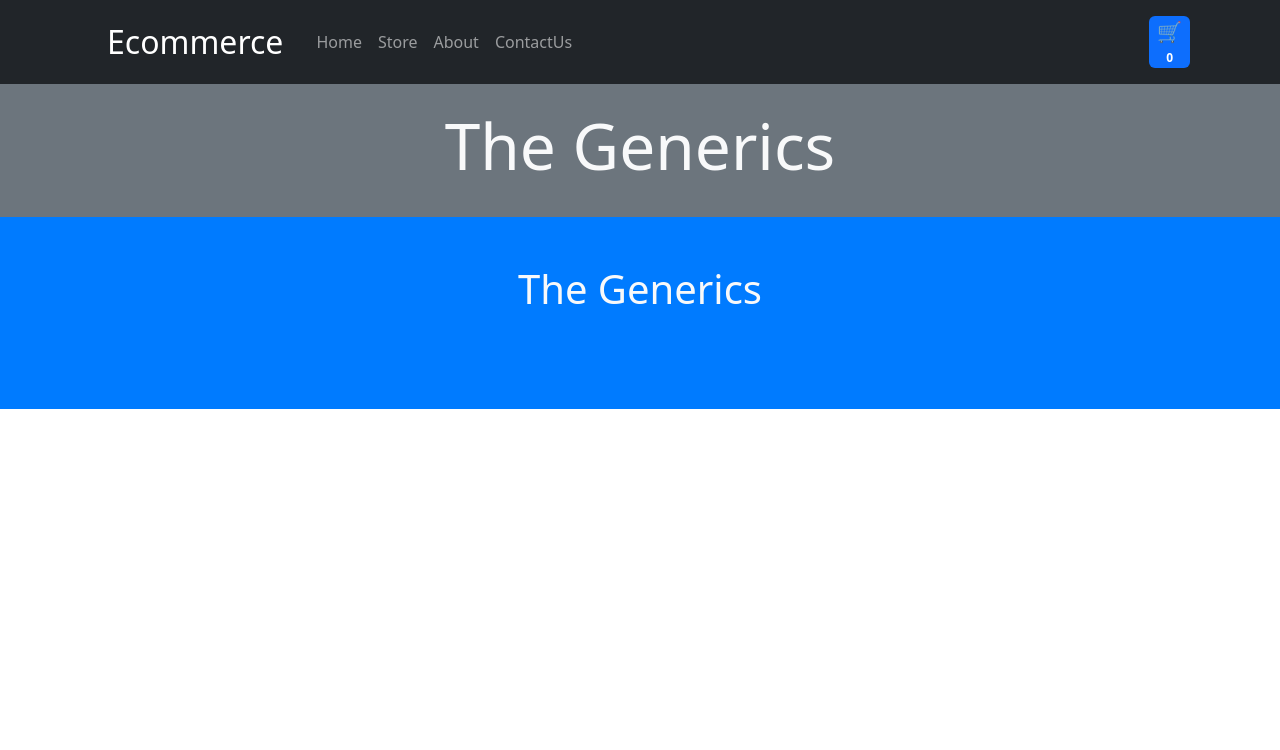
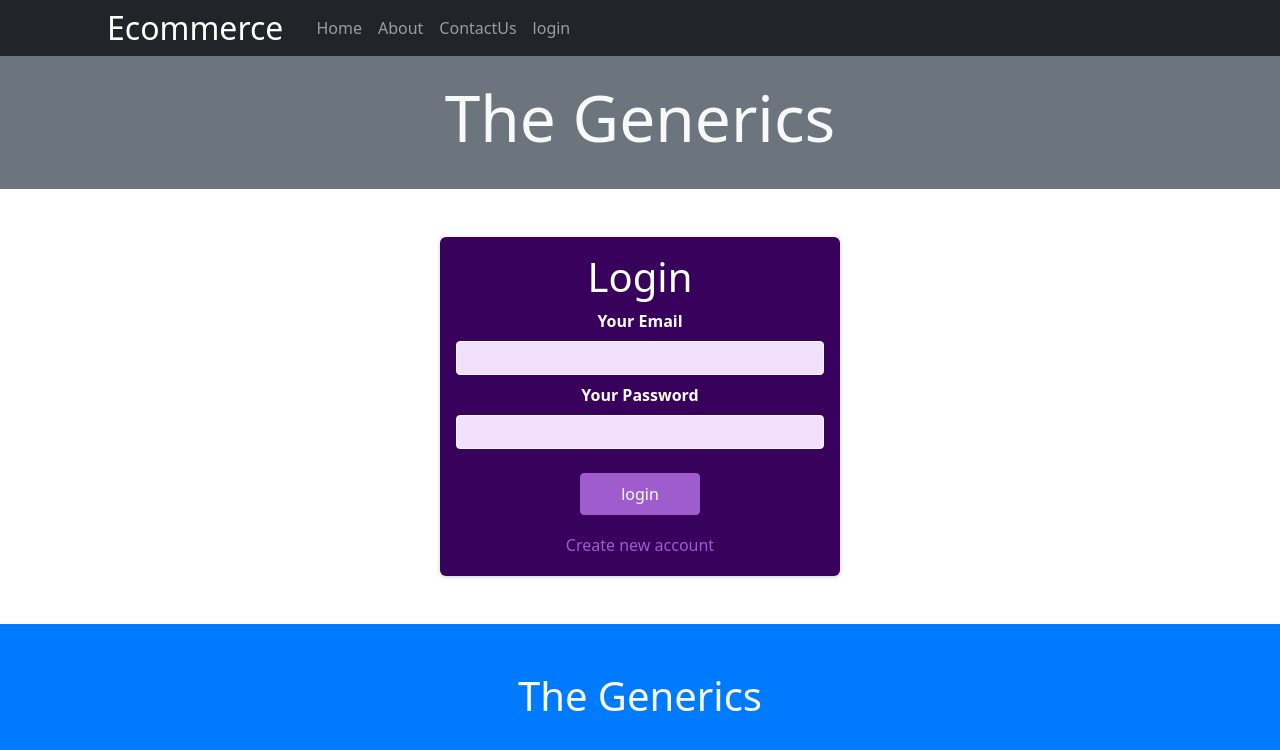
Before and after one commit to gouravgupta7799/E-commerce-Website, a React (Create React App) app: page / in a window 1280 px wide. Shown: the top 750 px of the page. Built offline with nearby package versions, Linux system fonts and the light colour scheme.

Commit message:
Adding Login to Ecommerce

```diff
--- a/package.json
+++ b/package.json
@@ -10,7 +10,7 @@
     "react": "^18.2.0",
     "react-bootstrap": "^2.9.2",
     "react-dom": "^18.2.0",
-    "react-router-dom": "^6.21.2",
+    "react-router-dom": "^6.21.3",
     "react-scripts": "5.0.1",
     "web-vitals": "^2.1.4"
   },
--- a/src/App.js
+++ b/src/App.js
@@ -4,37 +4,40 @@ import About from './Component/Pages/About/About'
 import ContactUS from './Component/Pages/ContactUS/ContactUS';
 import Home from './Component/Pages/Home/Home'
 import Products from './Component/Pages/Products/Products'
-import RootLayout from './Component/Pages/Root';
-import { createBrowserRouter, RouterProvider } from 'react-router-dom';
-// import { Route, createRoutesFromElements } from 'react-router-dom';
+import { BrowserRouter, Route, Routes } from 'react-router-dom';
 import SingleProduct from './Component/Pages/Products/SingleProduct'
-// const routeDefinitions = createRoutesFromElements(
-//   <Route>
-//     <Route path='/' element={<Home />} />
-//     <Route path='/home' element={<Home />} />
-//     <Route path='/store' element={<Products />} />
-//     <Route path='/About' element={<About />} />
-//   </Route>
-// )
-// const router = createBrowserRouter(routeDefinitions)
-
-const router = createBrowserRouter([
-  {
-    path: '/',
-    element: <RootLayout />,
-    children: [{ path: '/home', element: <Home /> },
-    { path: '/store', element: <Products /> },
-    { path: '/about', element: <About /> },
-    { path: '/contact', element: <ContactUS /> },
-      { path: '/singleproduct/:prodId', element: <SingleProduct /> },
-    ]
-  },
-])
+import Header from './Component/Layout/Header';
+import Footer from './Component/Layout/Footer';
+import CartProvider from './Component/ContextStore/CartProvider';
+import Headline from './Component/Layout/Headline';
+import { useContext } from 'react';
+import AuthContext from './Component/ContextStore/Auth-Context';
+import Login from './Component/LoginForm/Login'
 
 function App() {
+
+  const AuthCtx = useContext(AuthContext);
+  const Auth = AuthCtx.isLoggedIn
+  console.log(Auth)
   return (
     <div className="App">
-      <RouterProvider router={router} />
+
+      <BrowserRouter>
+        <CartProvider>
+          <Header />
+          <Headline />
+          <Routes>
+            <Route path='/' element={<Login />} />
+            <Route path='/home' element={<Home />} />
+            <Route path='/store' element={Auth && <Products />} />
+            <Route path='/About' element={<About />} />
+            <Route path='/singleproduct/:prodId' element={Auth && <SingleProduct />} />
+            <Route path='/contact' element={<ContactUS />} />
+          </Routes>
+          <Footer />
+        </CartProvider>
+      </BrowserRouter>
+
     </div >
   );
 }
--- /dev/null
+++ b/src/Component/ContextStore/Auth-Context.js
@@ -0,0 +1,13 @@
+import React from "react";
+
+
+
+const AuthContext = React.createContext({
+
+  isToken: '',
+  isLoggedIn: false,
+  logIn: () => { },
+  logOut: () => { },
+})
+
+export default AuthContext;
--- /dev/null
+++ b/src/Component/ContextStore/AuthProvider.js
@@ -0,0 +1,45 @@
+import React, { useState } from 'react'
+import AuthContext from './Auth-Context'
+
+
+export default function AuthProvider(props) {
+
+  const initialToken = localStorage.getItem('token');
+  const [token, setToken] = useState(initialToken);
+  const userIsLoggedIn = !!token;
+
+  let timeOut;
+
+
+  const loginHandler = (token) => {
+    setToken(token);
+    localStorage.setItem('token', token)
+    timeOut = setTimeout(() => {
+      localStorage.removeItem('token')
+      console.log('setTimeout')
+    }, (500000))
+
+  }
+
+
+  const logoutHandler = () => {
+    setToken(null)
+    localStorage.removeItem('token')
+    clearTimeout(timeOut)
+  }
+
+
+  const authcontext = {
+    isToken: token,
+    isLoggedIn: userIsLoggedIn,
+    logIn: loginHandler,
+    logOut: logoutHandler,
+  }
+
+
+  return (
+    <AuthContext.Provider value={authcontext}>
+      {props.children}
+    </AuthContext.Provider>
+  )
+}
--- a/src/Component/Layout/Header.js
+++ b/src/Component/Layout/Header.js
@@ -2,25 +2,53 @@ import Container from 'react-bootstrap/Container';
 import Nav from 'react-bootstrap/Nav';
 import Navbar from 'react-bootstrap/Navbar';
 import Cart from '../Cart/CartProducts'
-import { Link } from 'react-router-dom';
+import { Link, useNavigate } from 'react-router-dom';
+import { useContext } from 'react';
+import AuthContext from '../ContextStore/Auth-Context';
 
 function ColorSchemesExample() {
+  const history = useNavigate()
+  const AuthCtx = useContext(AuthContext);
+
+  const Auth = AuthCtx.isLoggedIn
+
+  const logoutHandler = () => {
+    AuthCtx.logOut();
+    history('/home')
+  }
+
   return (
     <>
       <Navbar bg="dark" data-bs-theme="dark">
         <Container>
           <h2 style={{ color: 'white', margin: '0px 25px 0px' }}>Ecommerce</h2>
           <Nav className="me-auto">
-            <Nav.Link as={Link} to="/home">Home</Nav.Link>
-            <Nav.Link as={Link} to="/Store">Store</Nav.Link>
+            {<Nav.Link as={Link} to="/home">Home</Nav.Link>}
+            {Auth && <Nav.Link as={Link} to="/Store">Store</Nav.Link>}
             <Nav.Link as={Link} to="/About">About</Nav.Link>
             <Nav.Link as={Link} to="/Contact">ContactUs</Nav.Link>
+            {!Auth && <Nav.Link as={Link} to="/">login</Nav.Link>}
+          <Nav>
+            {Auth &&
+              <button style={{
+                font: 'inherit',
+                background: '#7b26b4',
+                border: '1px solid white',
+                color: 'white',
+                fontWeight: 'bold',
+                padding: '0.5rem 1rem',
+                margin:'0 0 0 1.5rem',
+                borderRadius: '6px',
+                cursor: 'pointer'
+              }} onClick={logoutHandler}>Logout</button>
+            }
+          </Nav>
           </Nav>
           <Nav>
-            <Nav.Link ><Cart /></Nav.Link>
+            {Auth && <Nav.Link ><Cart /></Nav.Link>}
           </Nav>
         </Container>
-      </Navbar>
+      </Navbar >
     </>
   );
 }
--- /dev/null
+++ b/src/Component/LoginForm/Login.js
@@ -0,0 +1,101 @@
+import { useState, useRef, useContext } from 'react';
+import AuthContext from '../ContextStore/Auth-Context';
+import classes from './Login.module.css';
+import { useNavigate } from 'react-router-dom'
+
+const AuthForm = () => {
+  const history = useNavigate()
+  const emailInputRef = useRef()
+  const passwordInputRef = useRef()
+  const authctx = useContext(AuthContext)
+  const [isLogin, setIsLogin] = useState(true);
+  const [isLoading, setIsLoading] = useState(false)
+
+  const switchAuthModeHandler = () => {
+    setIsLogin((prevState) => !prevState);
+  };
+  const submitHandler = (event) => {
+    event.preventDefault();
+    const enteredEmail = emailInputRef.current.value;
+    const enteredPassword = passwordInputRef.current.value;
+    setIsLoading(true)
+    let url;
+    if (isLogin) {
+      url = 'https://identitytoolkit.googleapis.com/v1/accounts:signInWithPassword?key='
+    } else {
+      url = 'https://identitytoolkit.googleapis.com/v1/accounts:signUp?key='
+    }
+    fetch(url,
+      {
+        method: 'POST',
+        body: JSON.stringify({
+          email: enteredEmail,
+          password: enteredPassword,
+          returnSecureToken: true
+        }),
+        headers: {
+          'Content-Type': 'application/json'
+        }
+      }
+    ).then(res => {
+      setIsLoading(false)
+      if (res.ok) {
+        return res.json()
+      } else {
+        return res.json().then(data => {
+          let errorMessage = "Authinaction failed"
+          //  if(data && data.error && data.error.message)
+          //{
+          //errorMessage=data.error.message
+          //}
+
+          throw new Error(errorMessage)
+        })
+      }
+    }).then((data) => {
+      authctx.logIn(data.idToken);
+      history('/home');
+    })
+      .catch((err) => {
+        alert(err.message)
+      })
+
+
+  }
+
+  return (
+    <section className={classes.auth}>
+      <h1>{isLogin ? 'Login' : 'Sign Up'}</h1>
+      <form onSubmit={submitHandler} >
+        <div className={classes.control}>
+          <label htmlFor='email'>Your Email</label>
+          <input type='email' id='email' required ref={emailInputRef} />
+        </div>
+        <div className={classes.control}>
+          <label htmlFor='password'>Your Password</label>
+          <input
+            type='password'
+            id='password'
+            required
+            ref={passwordInputRef}
+          />
+        </div>
+
+        <div className={classes.actions}>
+          {!isLoading && <button>{isLogin ? 'login' : 'create account'}</button>}
+          {isLoading && <p>loading...</p>}
+          <button
+            type='button'
+            className={classes.toggle}
+            onClick={switchAuthModeHandler}
+          >
+
+            {isLogin ? 'Create new account' : 'Login with existing account'}
+          </button>
+        </div>
+      </form>
+    </section>
+  );
+};
+
+export default AuthForm;
--- /dev/null
+++ b/src/Component/LoginForm/Login.module.css
@@ -0,0 +1,72 @@
+.auth {
+  margin: 3rem auto;
+  width: 95%;
+  max-width: 25rem;
+  border-radius: 6px;
+  background-color: #38015c;
+  box-shadow: 0 1px 4px rgba(0, 0, 0, 0.2);
+  padding: 1rem;
+  text-align: center;
+}
+
+.auth h1 {
+  text-align: center;
+  color: white;
+}
+
+.control {
+  margin-bottom: 0.5rem;
+}
+
+.control label {
+  display: block;
+  color: white;
+  font-weight: bold;
+  margin-bottom: 0.5rem;
+}
+
+.control input {
+  font: inherit;
+  background-color: #f1e1fc;
+  color: #38015c;
+  border-radius: 4px;
+  border: 1px solid white;
+  width: 100%;
+  text-align: left;
+  padding: 0.25rem;
+}
+
+.actions {
+  margin-top: 1.5rem;
+  display: flex;
+  flex-direction: column;
+  align-items: center;
+}
+
+.actions button {
+  cursor: pointer;
+  font: inherit;
+  color: white;
+  background-color: #9f5ccc;
+  border: 1px solid #9f5ccc;
+  border-radius: 4px;
+  padding: 0.5rem 2.5rem;
+}
+
+.actions button:hover {
+  background-color: #873abb;
+  border-color: #873abb;
+}
+
+.actions .toggle {
+  margin-top: 1rem;
+  background-color: transparent;
+  color: #9f5ccc;
+  border: none;
+  padding: 0.15rem 1.5rem;
+}
+
+.actions .toggle:hover {
+  background-color: transparent;
+  color: #ae82cc;
+}
--- a/src/Component/Pages/Root.js
+++ /dev/null
@@ -1,19 +0,0 @@
-import { Outlet } from 'react-router-dom';
-import Header from '../Layout/Header';
-import Footer from '../Layout/Footer';
-import CartProvider from '../ContextStore/CartProvider';
-import Headline from '../Layout/Headline';
-
-
-const RootLayout = () => {
-  return (
-    <CartProvider>
-      <Header />
-      <Headline/>
-      <Outlet />
-      <Footer />
-    </CartProvider>
-  );
-};
-
-export default RootLayout;
--- a/src/index.js
+++ b/src/index.js
@@ -4,10 +4,13 @@ import './index.css';
 import App from './App';
 // import "../node_modules/react-bootstrap/dist/react-bootstrap"
 import "../node_modules/bootstrap/dist/css/bootstrap.css"
+import AuthProvider from './Component/ContextStore/AuthProvider';
 
 const root = ReactDOM.createRoot(document.getElementById('root'));
 root.render(
   <React.StrictMode>
-    <App />
+    <AuthProvider>
+      <App />
+    </AuthProvider>
   </React.StrictMode>
 );
```
Also changed, not shown: 1 other file (tests, documents, lock files or other folders).
